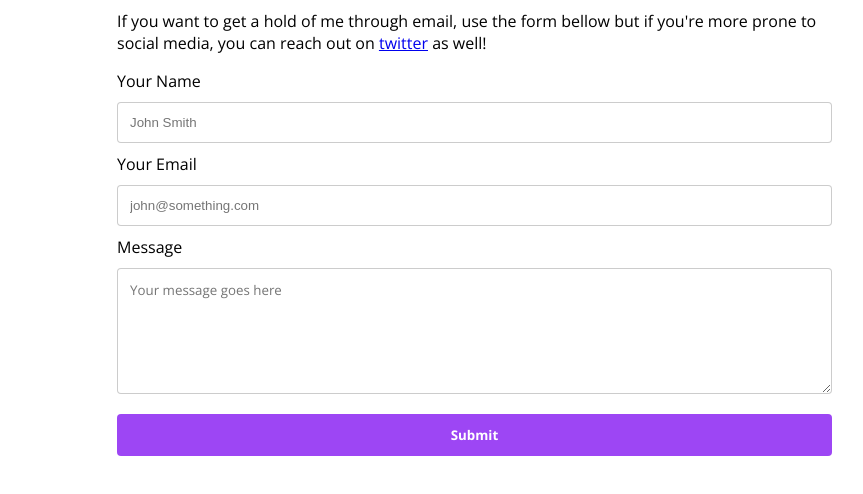
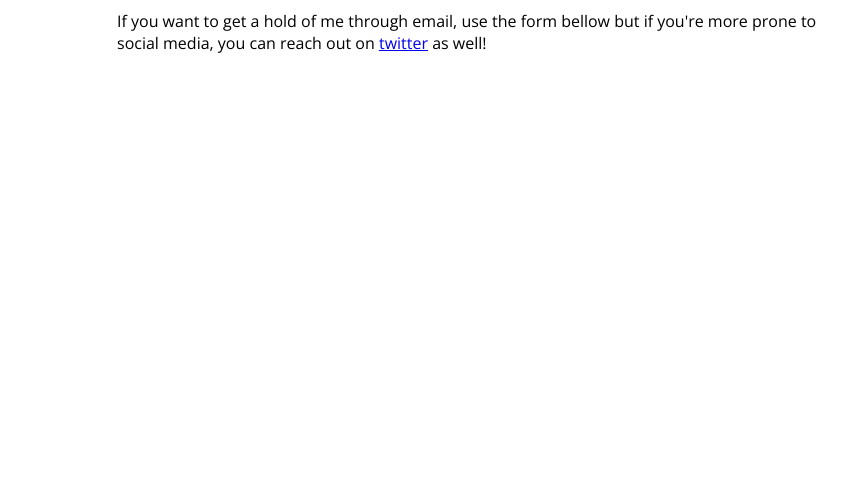
Before and after one commit to StanislavSt/MykalMachon, a Gatsby site: page /contact in a window 1280 px wide. Shown: the part 236-730 px from the top of the page, without its empty margins (208-1071 px from the left). Built offline with nearby package versions, Linux system fonts and the light colour scheme; Gatsby itself is replaced by a stand-in of ours.

Commit message:
Disabling Forms until they work
+ Disabling forms until I can get them to work...

```diff
--- a/src/pages/contact.js
+++ b/src/pages/contact.js
@@ -3,7 +3,7 @@ import React from 'react';
 import Layout from '../components/layout';
 import SEO from '../components/seo';
 
-import FormStyles from '../components/styles/FormStyles';
+// import FormStyles from '../components/styles/FormStyles';
 
 const Contact = () => (
   <Layout>
@@ -14,7 +14,7 @@ const Contact = () => (
       you're more prone to social media, you can reach out on{' '}
       <a href="https://twitter.com/mykalmachon">twitter</a> as well!
     </p>
-    <FormStyles>
+    {/* <FormStyles>
       <form
         name="Contact"
         method="post"
@@ -43,7 +43,7 @@ const Contact = () => (
 
         <button type="submit">Submit</button>
       </form>
-    </FormStyles>
+    </FormStyles> */}
   </Layout>
 );
 
```
